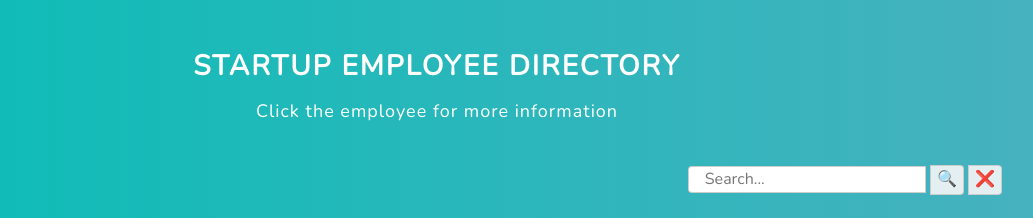
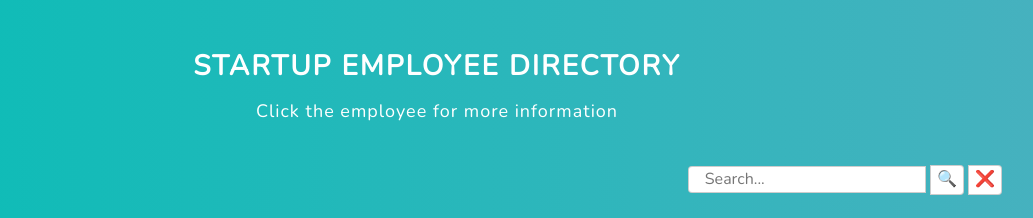
Before and after one commit to Matt-J-Hawes/Public-Api-Requests, a plain HTML site: page index.html in a window 1280 px wide. Shown: the top 218 px of the page, without its empty margins (203-1236 px from the left). Drawn offline with nearby package versions, Linux system fonts and the light colour scheme; no server answers.

Commit message:
css update

```diff
--- a/css/styles.css
+++ b/css/styles.css
@@ -60,7 +60,7 @@ header h1 {
 .search-submit {
     cursor: pointer;
     height: 30px;
-    background: rgba(245, 245, 245, 0.9);
+    background: white;
     border-radius: 0 0.25rem 0.25rem 0;
     border: 1px solid rgba(200, 200, 200, 0.9);
     transition: .4s ease-out;
@@ -75,7 +75,7 @@ header h1 {
 .cancel-submit {
     cursor: pointer;
     height: 30px;
-    background: rgba(245, 245, 245, 0.9);
+    background: white;
     border-radius: 0 0.25rem 0.25rem 0;
     border: 1px solid rgba(200, 200, 200, 0.9);
     transition: .4s ease-out;
```
